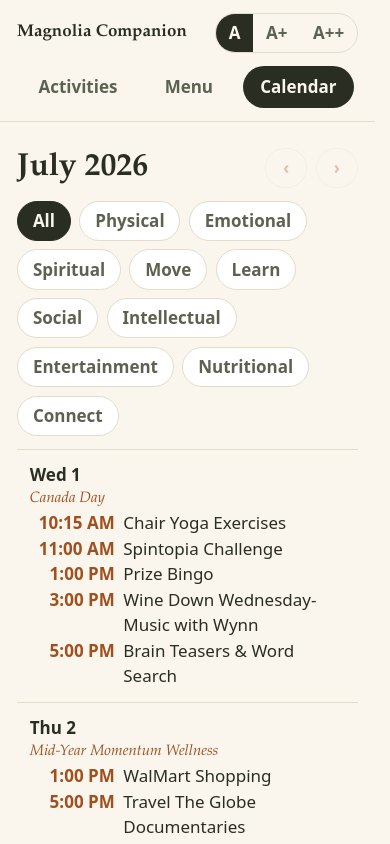
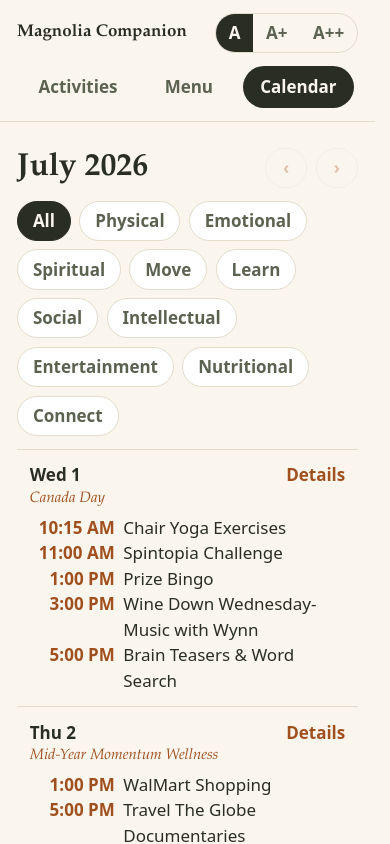
Before and after one commit to dillo/magnolia-companion, a Next.js app: page /calendar in a window 390 px wide. Shown: the top 844 px of the page. Built offline with nearby package versions, Linux system fonts and the light colour scheme.

Commit message:
fix: show calendar details in mobile modal

```diff
--- a/components/CalendarClient.tsx
+++ b/components/CalendarClient.tsx
@@ -32,7 +32,7 @@ export default function CalendarClient({ months }: { months: ActivityMonth[] })
   }, []);
 
   useEffect(() => {
-    if (!selected || !window.matchMedia("(min-width: 768px)").matches) return;
+    if (!selected) return;
     closeButtonRef.current?.focus();
   }, [selected]);
 
@@ -150,15 +150,24 @@ export default function CalendarClient({ months }: { months: ActivityMonth[] })
           if (specials.length === 0) return null;
           const isToday = day.date === today;
           return (
-            <button key={day.date} onClick={() => setSelected(day.date)}
-              className={`block w-full px-3 py-3 text-left ${
+            <div key={day.date}
+              className={`px-3 py-3 ${
                 isToday ? "rounded-lg border border-copper bg-copper/10" : ""
               }`}>
-              <div className="font-semibold">
-                {dayNameOfISO(day.date).slice(0, 3)} {Number(day.date.slice(8))}
-                {isToday && <span className="font-normal text-moss"> · Today</span>}
+              <div className="mb-1 flex items-start justify-between gap-3">
+                <div>
+                  <div className="font-semibold">
+                    {dayNameOfISO(day.date).slice(0, 3)} {Number(day.date.slice(8))}
+                    {isToday && <span className="font-normal text-moss"> · Today</span>}
+                  </div>
+                  {day.theme && <div className="font-display text-[15px] italic text-copper">{day.theme}</div>}
+                </div>
+                <button type="button" onClick={() => setSelected(day.date)}
+                  aria-label={`Show details for ${dayNameOfISO(day.date)}, ${longDateOfISO(day.date)}`}
+                  className="shrink-0 font-semibold text-copper underline-offset-4 hover:underline">
+                  <span>Details</span>
+                </button>
               </div>
-              {day.theme && <div className="font-display text-[15px] italic text-copper">{day.theme}</div>}
               {specials.map((e, i) => (
                 <div key={i} className="flex items-baseline gap-2">
                   <span className="w-20 shrink-0 text-right font-semibold tabular-nums text-copper">
@@ -167,25 +176,14 @@ export default function CalendarClient({ months }: { months: ActivityMonth[] })
                   <span>{e.title}</span>
                 </div>
               ))}
-            </button>
+            </div>
           );
         })}
       </div>
 
-      {/* Day detail */}
-      {selDay && (
-        <section aria-label="Day detail" className="mt-5 rounded-xl border border-hairline bg-petal p-4 md:hidden">
-          <h2 className="font-display text-2xl font-semibold">
-            {dayNameOfISO(selDay.date)}, {longDateOfISO(selDay.date)}
-          </h2>
-          {selDay.theme && <p className="mb-3 font-display italic text-copper">{selDay.theme}</p>}
-          <Timeline events={selDay.events} />
-        </section>
-      )}
-
       {selDay && (
         <div role="dialog" aria-modal="true" aria-labelledby="calendar-day-title"
-          className="fixed inset-0 z-50 hidden items-center justify-center bg-ink/55 p-6 md:flex"
+          className="fixed inset-0 z-50 flex items-center justify-center bg-ink/55 p-4 md:p-6"
           onClick={closeDayDetails}>
           <section className="max-h-[85vh] w-full max-w-2xl overflow-auto rounded-lg bg-petal p-5 shadow-xl"
             onClick={(event) => event.stopPropagation()}>
```
